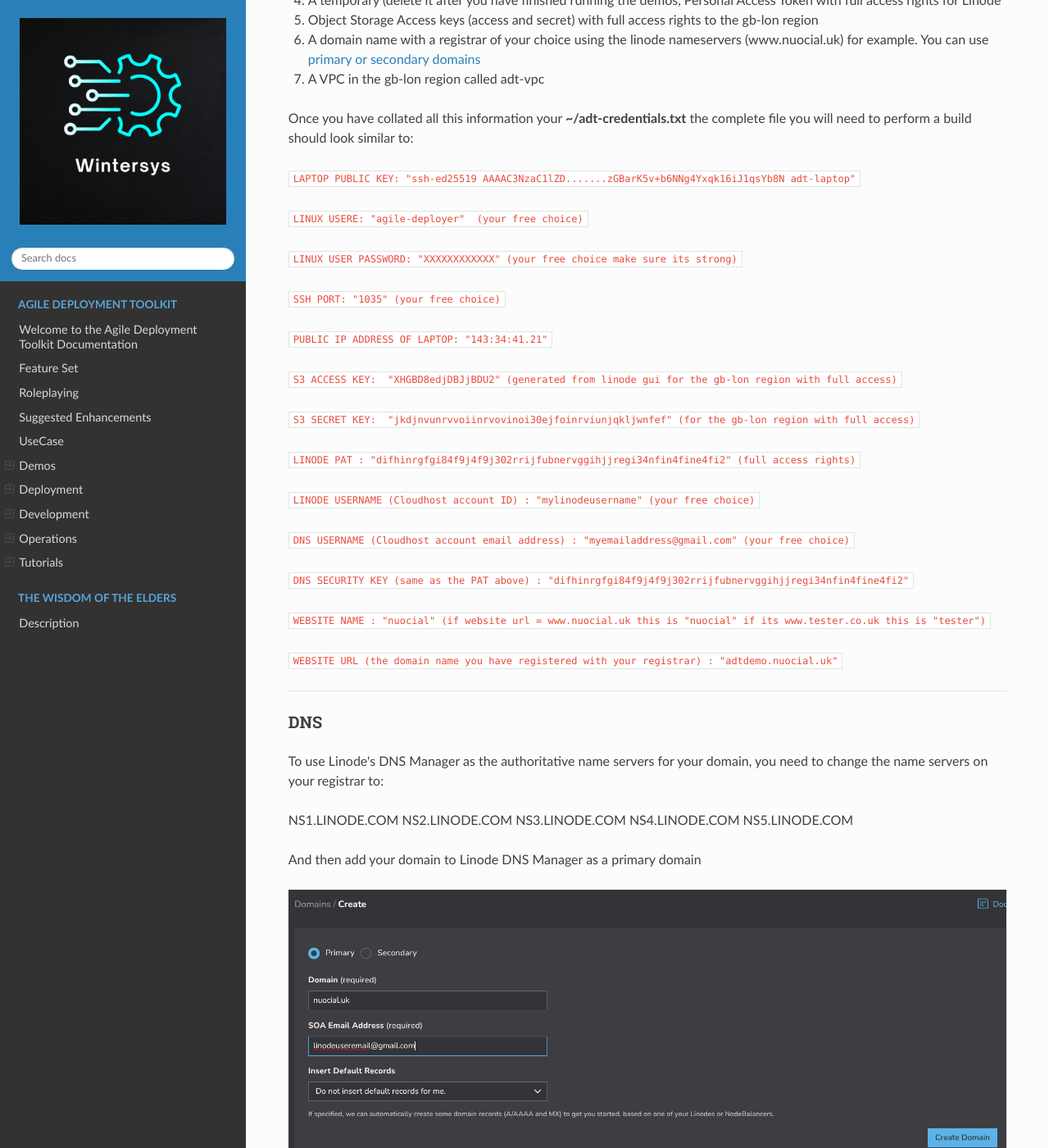
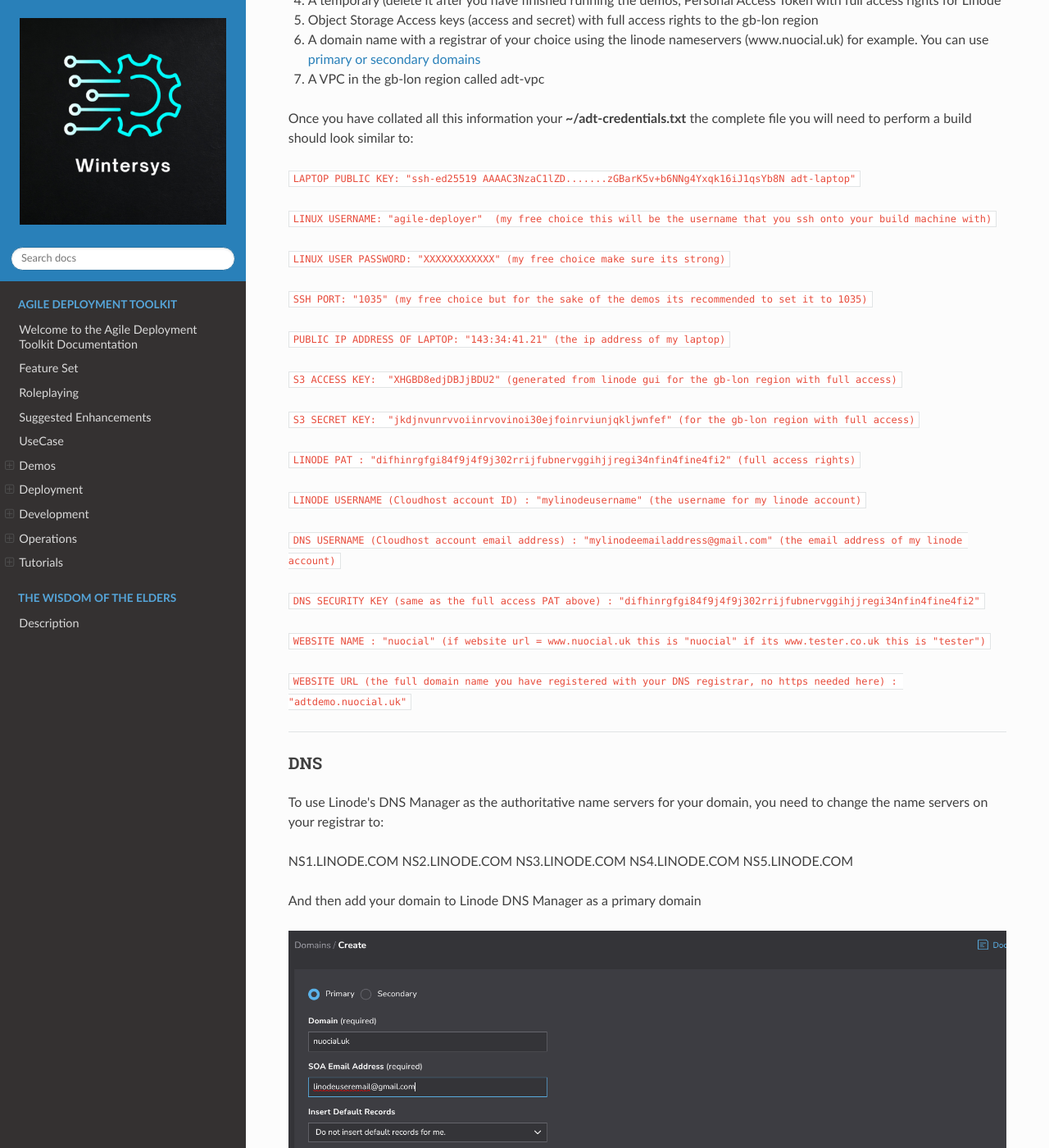
Before and after one commit to wintersys-dev/adt-documentation, an MkDocs documentation site: the page built from docs/Agile Deployment Toolkit/Demos/QuickStartDemosPrepExpertLevel.md, in a window 1280 px wide and 1400 px high, scrolled down 1194 px. Shown: the whole window at 82% size. Built offline with MkDocs 1.6.1, drawn with Linux system fonts in a browser that asks for light colours; nearby versions of some CDN libraries.

Commit message:
Update QuickStartDemosPrepExpertLevel.md

`````diff
--- a/docs/Agile Deployment Toolkit/Demos/QuickStartDemosPrepExpertLevel.md
+++ b/docs/Agile Deployment Toolkit/Demos/QuickStartDemosPrepExpertLevel.md
@@ -46,13 +46,13 @@ Once you have collated all this information your **~/adt-credentials.txt** the c
 
 ````LAPTOP PUBLIC KEY: "ssh-ed25519 AAAAC3NzaC1lZD.......zGBarK5v+b6NNg4Yxqk16iJ1qsYb8N adt-laptop"````
 
-````LINUX USERE: "agile-deployer"  (your free choice)````
+````LINUX USERNAME: "agile-deployer"  (my free choice this will be the username that you ssh onto your build machine with)````
 
-````LINUX USER PASSWORD: "XXXXXXXXXXXX" (your free choice make sure its strong)````
+````LINUX USER PASSWORD: "XXXXXXXXXXXX" (my free choice make sure its strong)````
 
-````SSH PORT: "1035" (your free choice)````
+````SSH PORT: "1035" (my free choice but for the sake of the demos its recommended to set it to 1035)````
 
-````PUBLIC IP ADDRESS OF LAPTOP: "143:34:41.21"````
+````PUBLIC IP ADDRESS OF LAPTOP: "143:34:41.21" (the ip address of my laptop)````
 
 ````S3 ACCESS KEY:  "XHGBD8edjDBJjBDU2" (generated from linode gui for the gb-lon region with full access)````
 
@@ -60,15 +60,15 @@ Once you have collated all this information your **~/adt-credentials.txt** the c
 
 ````LINODE PAT : "difhinrgfgi84f9j4f9j302rrijfubnervggihjjregi34nfin4fine4fi2" (full access rights)````
 
-````LINODE USERNAME (Cloudhost account ID) : "mylinodeusername" (your free choice)````
+````LINODE USERNAME (Cloudhost account ID) : "mylinodeusername" (the username for my linode account)````
 
-````DNS USERNAME (Cloudhost account email address) : "myemailaddress@gmail.com" (your free choice)````
+````DNS USERNAME (Cloudhost account email address) : "mylinodeemailaddress@gmail.com" (the email address of my linode account)````
 
-````DNS SECURITY KEY (same as the PAT above) : "difhinrgfgi84f9j4f9j302rrijfubnervggihjjregi34nfin4fine4fi2"````
+````DNS SECURITY KEY (same as the full access PAT above) : "difhinrgfgi84f9j4f9j302rrijfubnervggihjjregi34nfin4fine4fi2"````
 
 ````WEBSITE NAME : "nuocial" (if website url = www.nuocial.uk this is "nuocial" if its www.tester.co.uk this is "tester")````
 
-````WEBSITE URL (the domain name you have registered with your registrar) : "adtdemo.nuocial.uk"````
+````WEBSITE URL (the full domain name you have registered with your DNS registrar, no https needed here) : "adtdemo.nuocial.uk"````
 
 ----------------------------
 
`````
